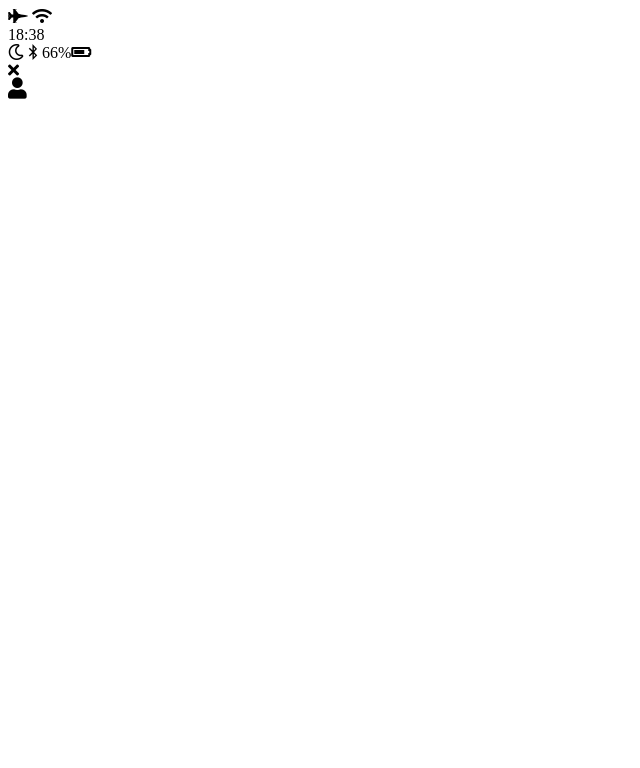
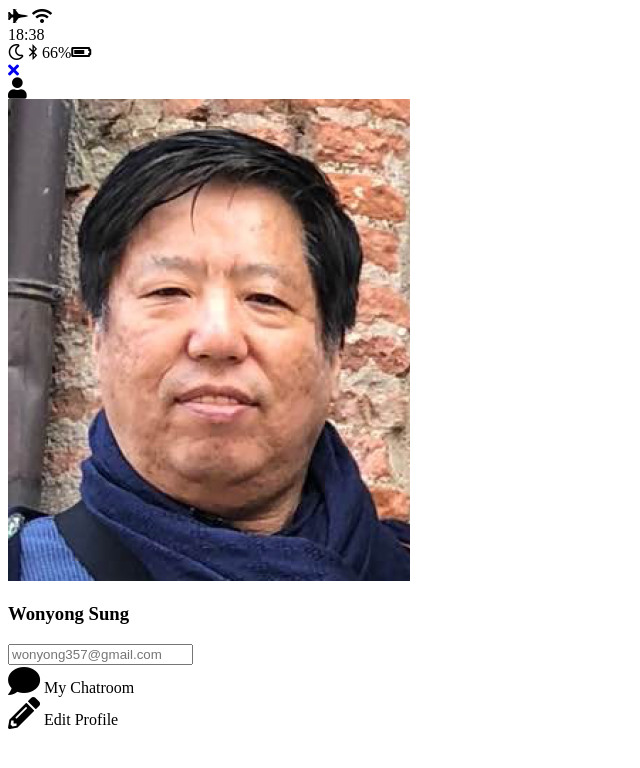
Before and after one commit to WYSung/kakao-clone, a plain HTML site: page profile.html in a window 1280 px wide. Shown: the whole page, without its empty margins (0-640 px from the left). Drawn offline with Linux system fonts and the light colour scheme.

Commit message:
chat + back to page links

```diff
--- a/profile.html
+++ b/profile.html
@@ -26,7 +26,9 @@
   </div>
   <header__bottom>
     <div class="header__column">
-      <i class="fas fa-times"></i>
+      <a href="index.html">
+        <i class="fas fa-times"></i>
+      </a>
     </div>
     <div class="header__column">
     </div>
@@ -35,5 +37,26 @@
     </div>
   </header__bottom>
 </header>
+<main class="profile">
+  <header class="profile__header">
+    <img src="images/wonyong.png" alt="">
+    <h3 class="profile__header-title">Wonyong Sung</h3>
+  </header>
+  <input type="text" placeholder="wonyong357@gmail.com">
+  <div class="profile__actions">
+    <div class="profile__action">
+      <span class="profile__action-circle">
+        <i class="fa fa-comment fa-2x"></i>
+      </span>
+      <span class="profile__action-title">My Chatroom</span>
+    </div>
+    <div class="profile__action">
+      <span class="profile__action-circle">
+        <i class="fas fa-pencil-alt fa-2x"></i>
+      </span>
+        <span class="profile__action-title">Edit Profile</span>
+    </div>
+  </div>
+</main>
 </body>
 </html>
```
Also changed, not shown: chat.html (+3 -1 lines), index.html (+6 -4 lines).
